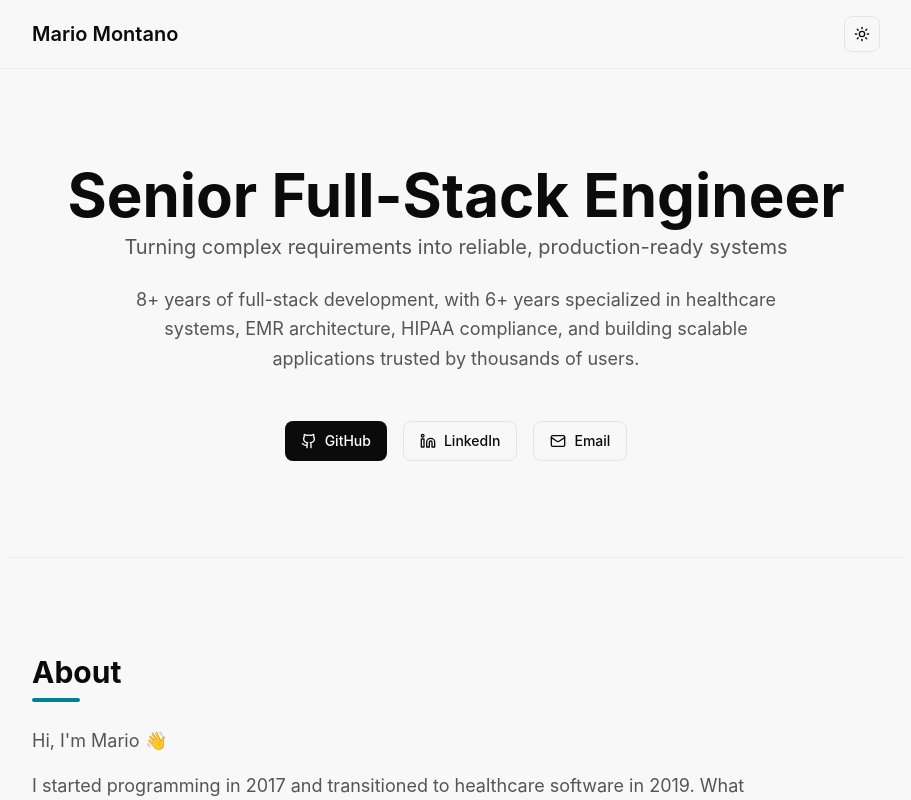
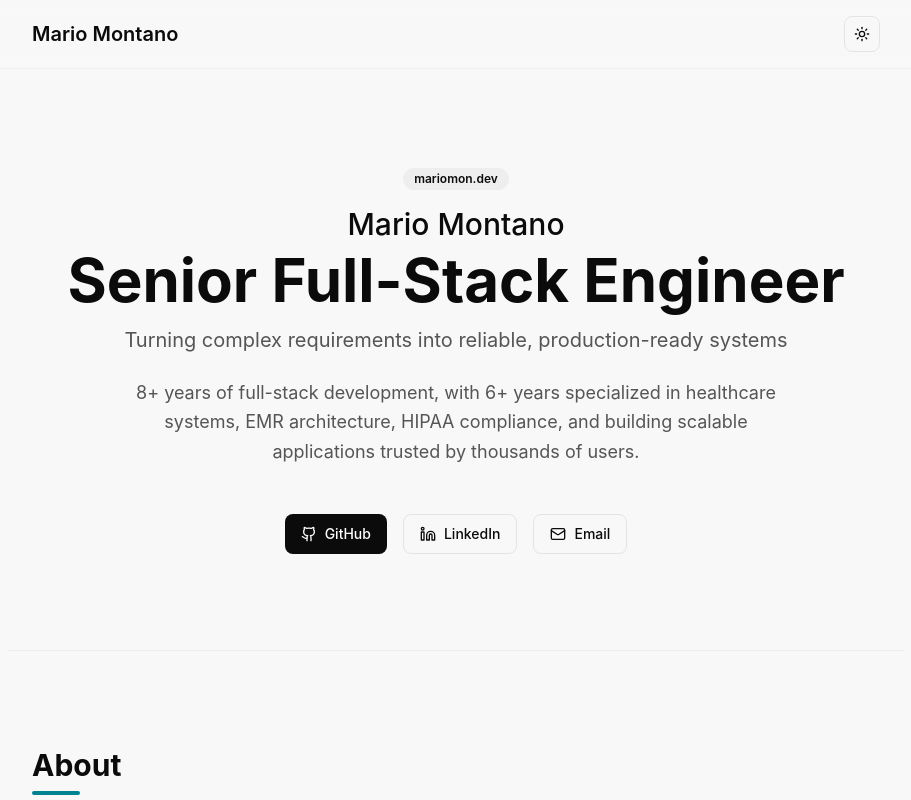
Before and after one commit to mariomondev/mariomon.dev, a Next.js app: page / in a window 1280 px wide. Shown: the top 800 px of the page, without its empty margins (184-1095 px from the left). Built offline with nearby package versions, Linux system fonts and the light colour scheme.

Commit message:
feat: enhance branding and personalization in the footer and hero section, and update SEO keywords.

```diff
--- a/app/layout.tsx
+++ b/app/layout.tsx
@@ -29,6 +29,7 @@ export const metadata: Metadata = {
     "Mario Montano Portfolio",
     "mariomon.dev",
     "mariomondev",
+    "mariomon dev",
 
     // Core Identity (Long-tail)
     "Senior Full-Stack Engineer Healthcare",
--- a/components/sections/footer.tsx
+++ b/components/sections/footer.tsx
@@ -4,7 +4,7 @@ export function Footer() {
   return (
     <footer className="border-t border-border/50 bg-card/50 py-8">
       <div className="mx-auto max-w-4xl px-4 sm:px-6 text-center text-sm text-muted-foreground">
-        <p>© {currentYear} Mario Montano. All rights reserved.</p>
+        <p>© {currentYear} Mario Montano (mariomon.dev). All rights reserved.</p>
       </div>
     </footer>
   );
--- a/components/sections/hero-section.tsx
+++ b/components/sections/hero-section.tsx
@@ -4,8 +4,14 @@ import { GithubIcon, MailIcon, LinkedinIcon } from "lucide-react";
 export function HeroSection() {
   return (
     <section className="section-container flex flex-col items-center justify-center text-center">
-      <div className="mb-6 space-y-2">
+      <div className="mb-6 space-y-4">
+        <div className="inline-flex items-center rounded-full border px-2.5 py-0.5 text-xs font-semibold transition-colors focus:outline-none focus:ring-2 focus:ring-ring focus:ring-offset-2 border-transparent bg-secondary text-secondary-foreground hover:bg-secondary/80">
+          mariomon.dev
+        </div>
         <h1 className="text-4xl font-bold text-foreground sm:text-5xl lg:text-6xl text-balance">
+          <span className="block text-2xl sm:text-3xl text-primary mb-2 font-medium">
+            Mario Montano
+          </span>
           Senior Full-Stack Engineer
         </h1>
         <p className="text-lg text-muted-foreground sm:text-xl">
```
